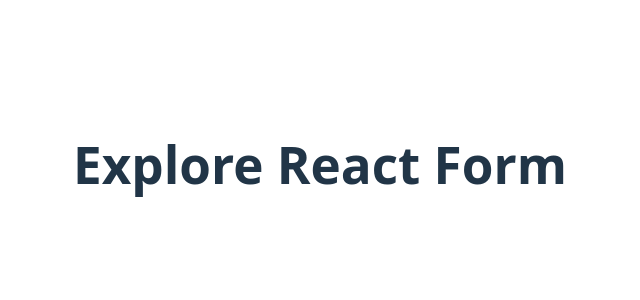
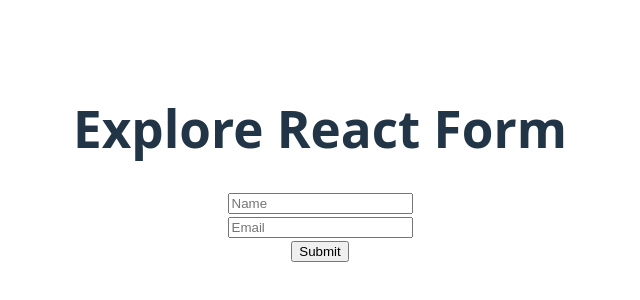
Before and after one commit to mahfuzarrahmanmunna/explore-react-form, a React (Vite) app: page / in a window 1280 px wide. Shown: the part 236-536 px from the top of the page, without its empty margins (320-960 px from the left). Built offline with nearby package versions, Linux system fonts and the light colour scheme.

Commit message:
added and solve hokksform files

```diff
--- a/src/Components/HooksForm/HooksForm.jsx
+++ b/src/Components/HooksForm/HooksForm.jsx
@@ -1,9 +1,22 @@
 import React from 'react';
+import useInputField from '../../Hooks/useInputField';
 
 const HooksForm = () => {
+
+    const [name, nameOnChange] = useInputField('');
+    const [email, emailOnChange] = useInputField('')
+
+    const handleSubmit = (e) => {
+        e.preventDefault()
+        console.log('Submitted', name, email)
+    }
     return (
         <div>
-
+            <form onSubmit={handleSubmit}>
+                <input type="text" name="name" onChange={nameOnChange} defaultValue={name} placeholder='Name' /><br />
+                <input type="email" name="email" onChange={emailOnChange} defaultValue={email} placeholder='Email' /><br />
+                <input type="submit" value="Submit" />
+            </form>
         </div>
     );
 };
```
